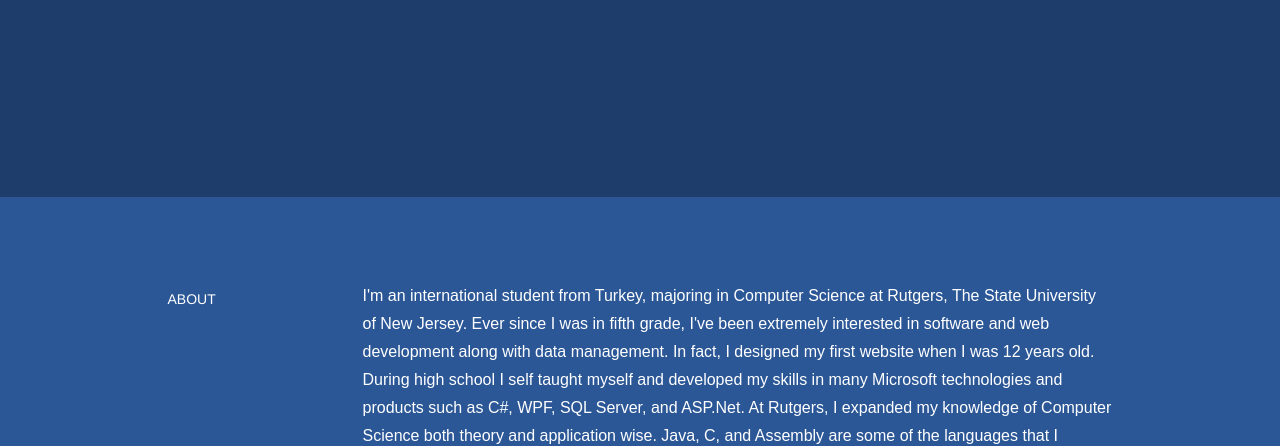
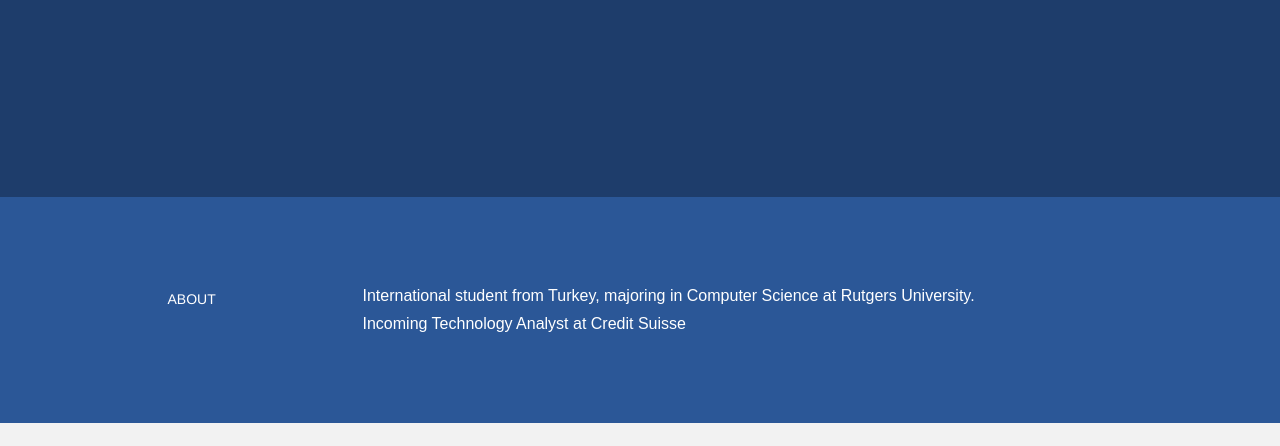
Before and after one commit to ygtgngr/gungor.github.io, a plain HTML site: page index.html in a window 1280 px wide. Shown: the part 363-809 px from the top of the page. Drawn offline with Linux system fonts and the light colour scheme.

Commit message:
Update index.html
about

```diff
--- a/index.html
+++ b/index.html
@@ -70,8 +70,9 @@
 					<h5>ABOUT</h5>
 				</div>
 				<div class="col-lg-8">
-					<p>I'm an international student from Turkey, majoring in Computer Science at Rutgers, The State University of New Jersey. Ever since I was in fifth grade, I've been extremely interested in software and web development along with data management. In fact, I designed my first website when I was 12 years old. During high school I self taught myself and developed my skills in many Microsoft technologies and products such as C#, WPF, SQL Server, and ASP.Net. At Rutgers, I expanded my knowledge of Computer Science both theory and application wise. Java, C, and Assembly are some of the languages that I learned here at Rutgers. Also I took classes on data structures, computer architecture, software methodology, programming languages, algorithms and data management. Currently, I am a supervisor at College Avenue Campus Computer Labs. I am in charge of internal application development alongside with regular supervisor duties. Also I am a collector of Diecast model cars, electric guitar player, and a laser sailor.
-					<!--<p><a href="#"><i class="icon-file"></i></a> <sm>DOWNLOAD PDF</sm></p>-->
+					<p>International student from Turkey, majoring in Computer Science at Rutgers University.</br>
+					   Incoming Technology Analyst at Credit Suisse
+						<!--<p><a href="#"><i class="icon-file"></i></a> <sm>DOWNLOAD PDF</sm></p>-->
 				</div>
 
 			</div>
```
